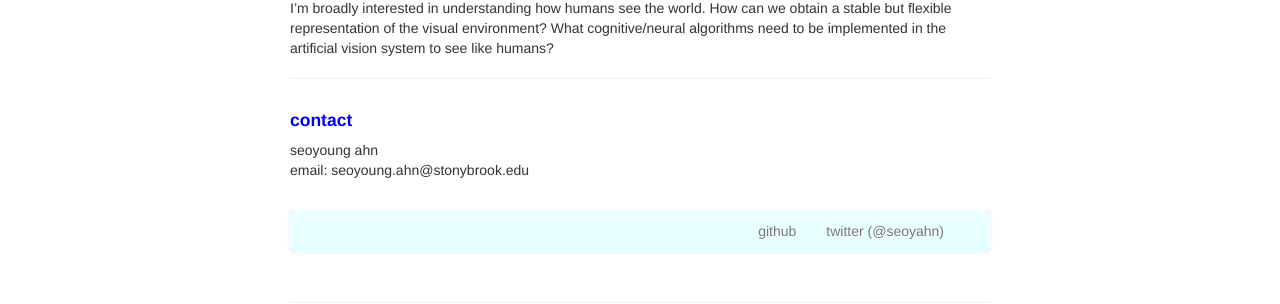
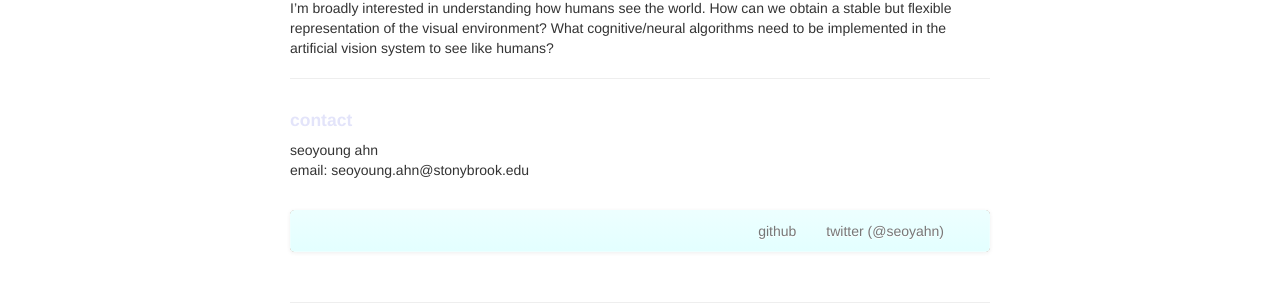
Before and after one commit to ahnchive/ahnchive.github.io, a Jekyll site: the page built from index.md, in a window 1280 px wide. Shown: the part 505-809 px from the top of the page. Built offline with Jekyll 4.4.1, drawn with Linux system fonts in a browser that asks for light colours.

Commit message:
Update my_custom_css.css

```diff
--- a/assets/themes/twitter/css/my_custom_css.css
+++ b/assets/themes/twitter/css/my_custom_css.css
@@ -1,17 +1,17 @@
 code {
   padding: 0;
   font-size: 90%;
-  color: black;
-  background-color: white;
-  border: 0px solid white;
+  color: white;
+  background-color: #602c94;
+  border: 0px solid #602c94;
 }
 
 a code {
-    color: #slateblue;
+    color: #94652c;
 }
 
 a {
-    color: #slateblue;
+    color: #94652c;
 }
 
 a:hover {
@@ -58,7 +58,7 @@ td.right {
 
 
 h1, h2, h3, h4 {
-    color: #0000ff;
+    color: #e3e4fa;
 }
 
 .danger {
```
